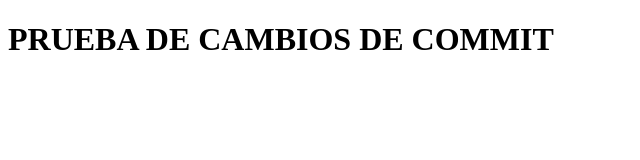
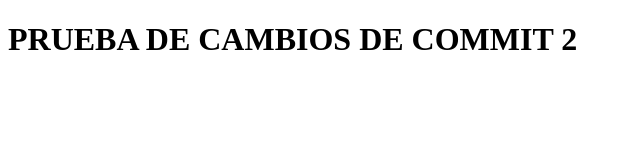
Before and after one commit to AL16J11/segunda_prueba, a plain HTML site: page index.html in a window 1280 px wide. Shown: the full height of the page, 0-640 px from the left. Drawn offline with Linux system fonts and the light colour scheme.

Commit message:
pruebas de git

```diff
--- a/index.html
+++ b/index.html
@@ -7,7 +7,7 @@
 </head>
 <body>
     <h1>
-        PRUEBA DE CAMBIOS DE COMMIT
+        PRUEBA DE CAMBIOS DE COMMIT 2
     </h1>
 
 </body>
```
